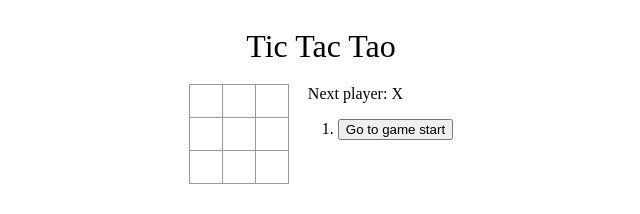
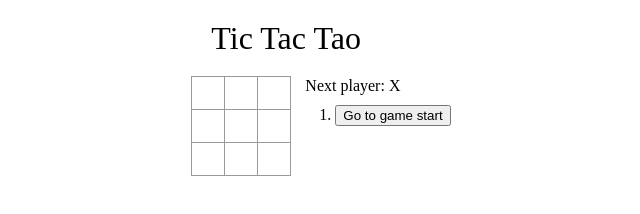
Before and after one commit to guptamadhur/Tic-Tac-Toe, a React app: page / in a window 1280 px wide. Shown: the whole page, without its empty margins (319-959 px from the left). Built offline with nearby package versions, Linux system fonts and the light colour scheme.

Commit message:
Export and CSS changes

```diff
--- /dev/null
+++ b/TicTacToe.js
@@ -0,0 +1,2 @@
+import TicTacTao from "./src/component/tic-tac-toe";
+export default TicTacTao;
--- a/src/component/App.js
+++ b/src/component/App.js
@@ -1,8 +1,13 @@
 import React from "react";
 import TicTacTao from "./tic-tac-toe";
+import "./index.css";
 
 const App = () => {
-  return <TicTacTao />;
+  return (
+    <div className="main-container">
+      <TicTacTao />
+    </div>
+  );
 };
 
 export default App;
--- /dev/null
+++ b/src/component/index.css
@@ -0,0 +1,10 @@
+* {
+    margin: 0;
+    box-sizing: border-box;
+}
+
+.main-container {
+    display: flex;
+    flex-direction: column;
+    align-items: center;
+}
--- /dev/null
+++ b/src/component/tic-tac-toe/Board.js
@@ -0,0 +1,41 @@
+import React from "react";
+import PropTypes from "prop-types";
+
+const Board = (props) => {
+  const renderSquare = (i) => {
+    return <Square value={props.squares[i]} onClick={() => props.onClick(i)} />;
+  };
+  const renderRow = () => {
+    let cell = [],
+      i = 0;
+
+    while (i < 9) {
+      cell.push(
+        <div key={i} className="board-row">
+          {renderSquare(i)}
+          {renderSquare(i + 1)}
+          {renderSquare(i + 2)}
+        </div>
+      );
+      i = i + 3;
+    }
+    return cell;
+  };
+
+  return <>{renderRow()}</>;
+};
+
+const Square = (props) => {
+  return (
+    <button className="square" onClick={props.onClick}>
+      {props.value}
+    </button>
+  );
+};
+
+Board.propTypes = {
+  squares: PropTypes.array.isRequired,
+  onClick: PropTypes.func.isRequired,
+};
+
+export default Board;
--- a/src/component/tic-tac-toe/index.js
+++ b/src/component/tic-tac-toe/index.js
@@ -1,37 +1,7 @@
 import React from "react";
+import Board from "./Board";
+import PropTypes from "prop-types";
 import "./tic-tac-toe.css";
-
-const Square = (props) => {
-  return (
-    <button className="square" onClick={props.onClick}>
-      {props.value}
-    </button>
-  );
-};
-
-const Board = (props) => {
-  const renderSquare = (i) => {
-    return <Square value={props.squares[i]} onClick={() => props.onClick(i)} />;
-  };
-  const renderRow = () => {
-    let cell = [],
-      i = 0;
-
-    while (i < 9) {
-      cell.push(
-        <div key={i} className="board-row">
-          {renderSquare(i)}
-          {renderSquare(i + 1)}
-          {renderSquare(i + 2)}
-        </div>
-      );
-      i = i + 3;
-    }
-    return cell;
-  };
-
-  return <>{renderRow()}</>;
-};
 
 class TicTacTao extends React.Component {
   constructor(props) {
@@ -81,7 +51,7 @@ class TicTacTao extends React.Component {
     const moves = history.map((step, move) => {
       const desc = move ? "Go to move #" + move : "Go to game start";
       return (
-        <li key={move}>
+        <li key={move} className="status-line">
           <button onClick={() => this.jumpTo(move)}>{desc}</button>
         </li>
       );
@@ -97,7 +67,7 @@ class TicTacTao extends React.Component {
     }
 
     return (
-      <div className="tic-container">
+      <div className={`${this.props.className}`}>
         <div className="tic-header"> Tic Tac Tao </div>
         <div className="tic">
           <div className="tic-board">
@@ -107,7 +77,7 @@ class TicTacTao extends React.Component {
             />
           </div>
           <div className="tic-info">
-            <div>{status}</div>
+            <div className="status">{status}</div>
             <ol>{moves}</ol>
           </div>
         </div>
@@ -115,6 +85,10 @@ class TicTacTao extends React.Component {
     );
   }
 }
+
+TicTacTao.propTypes = {
+  className: PropTypes.string,
+};
 
 export default TicTacTao;
 
--- a/src/component/tic-tac-toe/tic-tac-toe.css
+++ b/src/component/tic-tac-toe/tic-tac-toe.css
@@ -1,21 +1,14 @@
-.tic-container {
-    display: flex;
-    flex-direction: column;
-    align-items: center;
-}
-
 .tic-header {
     font-size: 2rem;
     margin: 20px;
 }
 
 .tic {
-    margin: 0 20px;
     display: flex;
 }
 
 .tic-info {
-    margin-left: 20px;
+    margin-left: 15px;
 }
 
 ol,
@@ -31,6 +24,10 @@ ul {
 
 .status {
     margin-bottom: 10px;
+}
+
+.status-line {
+    margin-bottom: 2px;
 }
 
 .square {
```
Also changed, not shown: 1 other file.
